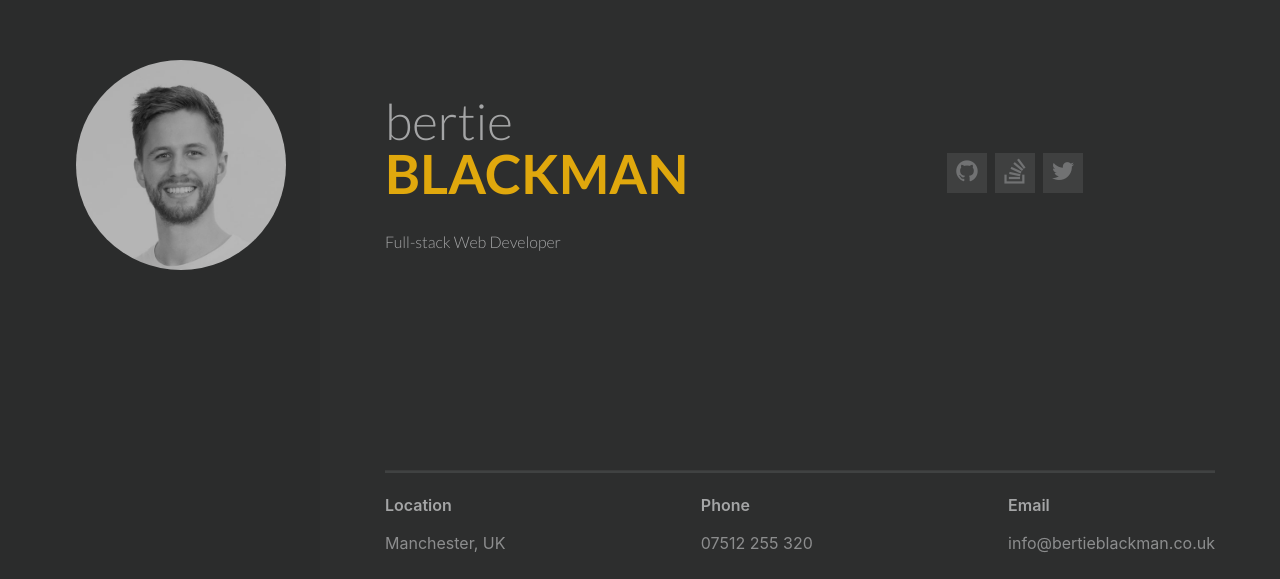
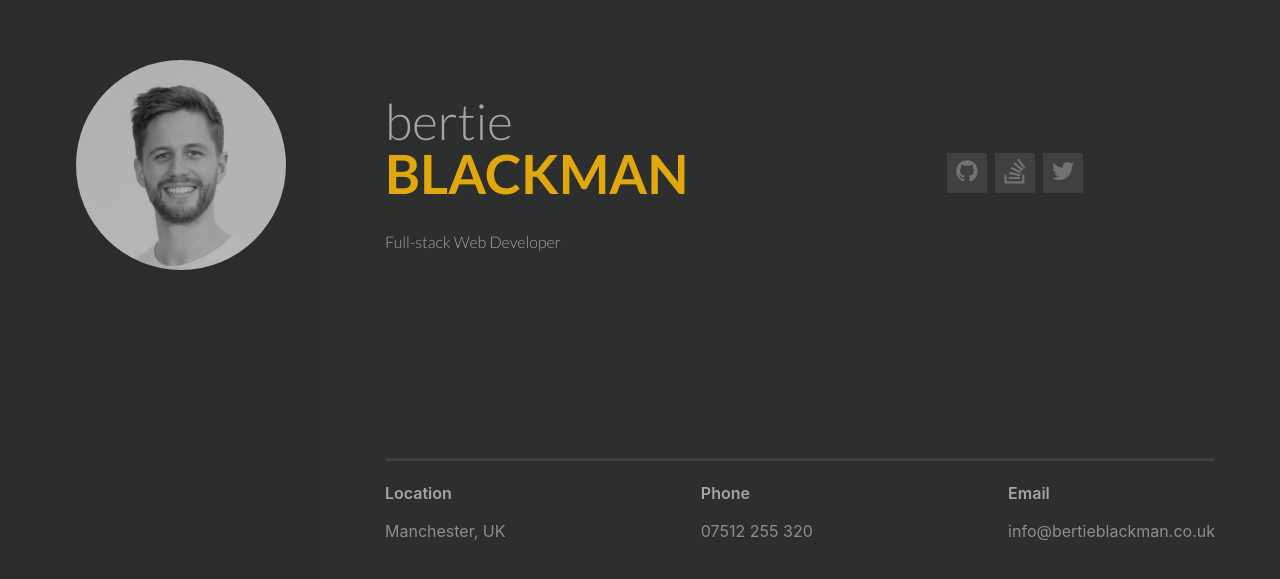
Before and after one commit to covertbert/bertie-blackman-portfolio, a Vue app: page / in a window 1280 px wide. Shown: the part 221-800 px from the top of the page. Built offline with nearby package versions, Linux system fonts and the light colour scheme.

Commit message:
Padding and margin fixes to header

```diff
--- a/src/components/layout/HeaderComponent.vue
+++ b/src/components/layout/HeaderComponent.vue
@@ -113,7 +113,7 @@
 
   .logo-title-social
     @media (min-width $break-lg)
-      margin-top 6.2rem
+      margin-top 6.8rem
 
   .header-component-avatar__img
     width 10.5rem
@@ -150,7 +150,7 @@
   .info-section
     @media (min-width $break-lg)
       padding-left 0
-      margin-bottom 1.2rem
+      margin-bottom 1.8rem
 
   .info-section__hr
     background-color $quinary-gray
```
